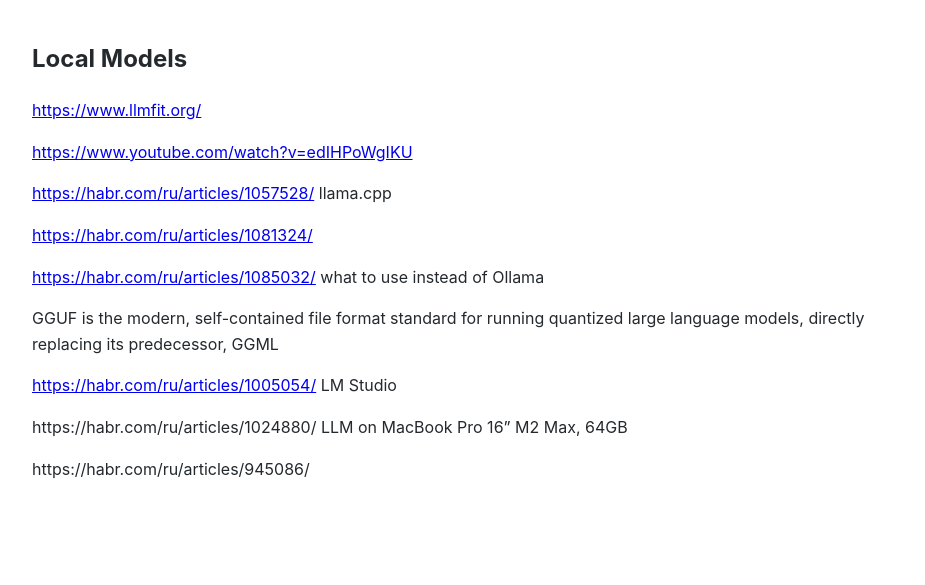
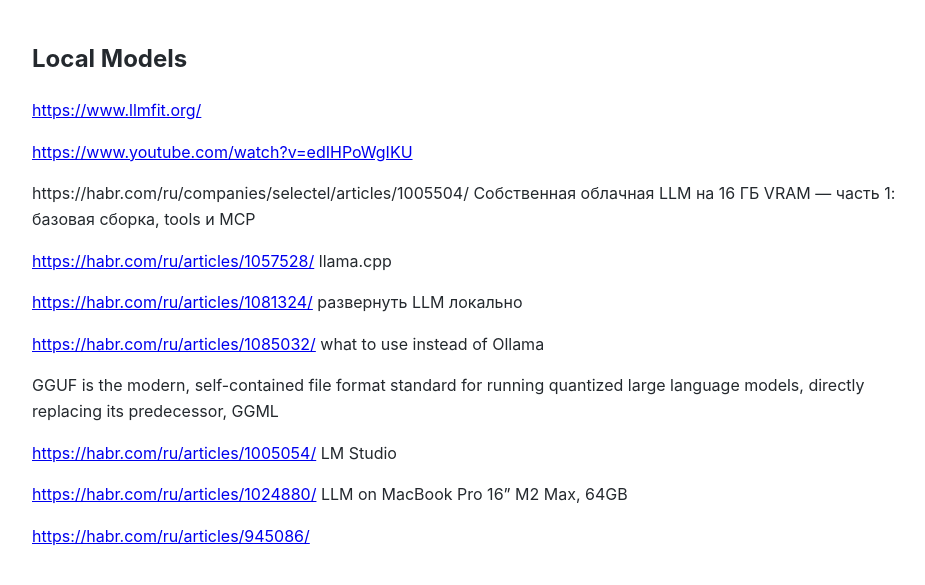
Before and after one commit to Michael-Lubinsky/michael-lubinsky.github.com, a Jekyll site: the page built from ml/local_llm.md, in a window 1280 px wide. Shown: the top 585 px of the page, without its empty margins (158-1083 px from the left). Built offline with Jekyll 4.4.1, drawn with Linux system fonts in a browser that asks for light colours; our own code applies the rules of GitHub Pages for plain Markdown files.

Commit message:
Fix links and formatting in local_llm.md
Updated links and formatting in local_llm.md

```diff
--- a/ml/local_llm.md
+++ b/ml/local_llm.md
@@ -4,10 +4,12 @@
 
 <https://www.youtube.com/watch?v=edIHPoWgIKU>
 
+https://habr.com/ru/companies/selectel/articles/1005504/  Собственная облачная LLM на 16 ГБ VRAM — часть 1: базовая сборка, tools и MCP
+
 <https://habr.com/ru/articles/1057528/>  llama.cpp
 
 
-<https://habr.com/ru/articles/1081324/>
+<https://habr.com/ru/articles/1081324/> развернуть LLM локально
 
 <https://habr.com/ru/articles/1085032/> what to use instead of Ollama
 
@@ -18,6 +20,6 @@
 <https://habr.com/ru/articles/1005054/> LM Studio
 
 
-https://habr.com/ru/articles/1024880/   LLM on MacBook Pro 16" M2 Max, 64GB
+<https://habr.com/ru/articles/1024880/>   LLM on MacBook Pro 16" M2 Max, 64GB
 
-https://habr.com/ru/articles/945086/
+<https://habr.com/ru/articles/945086/>
```
